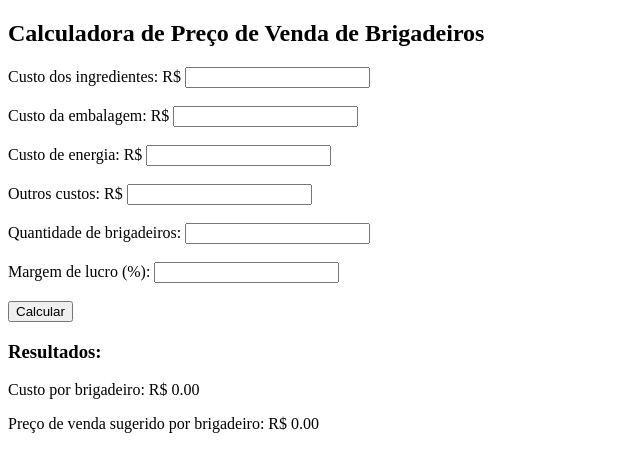
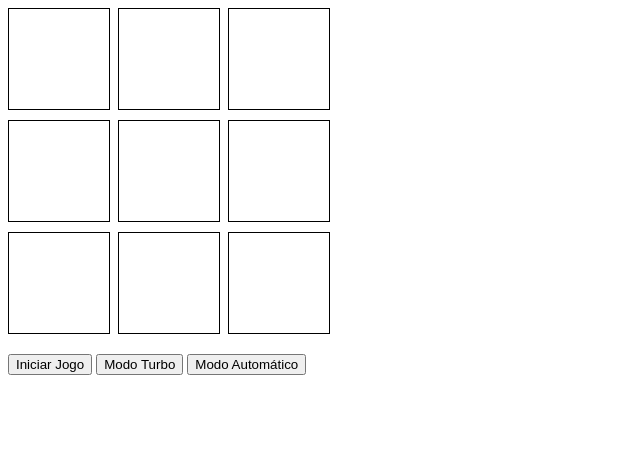
Before and after one commit to ScriptHit/alien, a plain HTML site: page index.html in a window 1280 px wide. Shown: the whole page, without its empty margins (0-640 px from the left). Drawn offline with Linux system fonts and the light colour scheme.

Commit message:
Update index.html

```diff
--- a/index.html
+++ b/index.html
@@ -1,25 +1,83 @@
 <!DOCTYPE html>
-<html lang="en">
+<html lang="pt-BR">
 <head>
     <meta charset="UTF-8">
     <meta name="viewport" content="width=device-width, initial-scale=1.0">
-    <title>Calculadora de Preço de Venda</title>
+    <title>Jogo do Tigrinho</title>
+    <style>
+        #gameArea {
+            display: grid;
+            grid-template-columns: repeat(3, 100px);
+            gap: 10px;
+            margin-bottom: 20px;
+        }
+        .symbol {
+            width: 100px;
+            height: 100px;
+            display: flex;
+            align-items: center;
+            justify-content: center;
+            border: 1px solid black;
+        }
+    </style>
 </head>
 <body>
-    <h2>Calculadora de Preço de Venda de Brigadeiros</h2>
-    <form id="calculatorForm">
-        Custo dos ingredientes: R$ <input type="number" id="custo_ingredientes"><br><br>
-        Custo da embalagem: R$ <input type="number" id="custo_embalagem"><br><br>
-        Custo de energia: R$ <input type="number" id="custo_energia"><br><br>
-        Outros custos: R$ <input type="number" id="outros_custos"><br><br>
-        Quantidade de brigadeiros: <input type="number" id="quantidade_brigadeiros"><br><br>
-        Margem de lucro (%): <input type="number" id="margem_lucro"><br><br>
-        <button type="button" onclick="calcular()">Calcular</button>
-    </form>
-    <h3>Resultados:</h3>
-    <p>Custo por brigadeiro: R$ <span id="custo_por_brigadeiro">0.00</span></p>
-    <p>Preço de venda sugerido por brigadeiro: R$ <span id="preco_venda">0.00</span></p>
+    <div id="gameArea">
+        <!-- 9 símbolos na grade 3x3 -->
+        <div class="symbol" id="s0"></div>
+        <div class="symbol" id="s1"></div>
+        <div class="symbol" id="s2"></div>
+        <div class="symbol" id="s3"></div>
+        <div class="symbol" id="s4"></div>
+        <div class="symbol" id="s5"></div>
+        <div class="symbol" id="s6"></div>
+        <div class="symbol" id="s7"></div>
+        <div class="symbol" id="s8"></div>
+    </div>
 
-    <script src="script.js"></script>
+    <button onclick="startGame()">Iniciar Jogo</button>
+    <button onclick="toggleTurbo()">Modo Turbo</button>
+    <button onclick="autoPlay()">Modo Automático</button>
+
+    <script>
+        const symbols = ["Laranja", "Sino Azul", "Envelope Vermelho", "Saco de Moedas", "Adorno Jade", "Enfeite Dourado", "Wild"];
+        const payouts = [3, 5, 8, 10, 25, 100, 250];
+        let turboMode = false;
+
+        function getRandomSymbol() {
+            return symbols[Math.floor(Math.random() * symbols.length)];
+        }
+
+        function startGame() {
+            for (let i = 0; i < 9; i++) {
+                document.getElementById(`s${i}`).innerText = getRandomSymbol();
+            }
+            checkWin();
+        }
+
+        function checkWin() {
+            // Verificar combinações vencedoras (simplificado)
+            for (let i = 0; i < 3; i++) {
+                if (document.getElementById(`s${i*3}`).innerText === document.getElementById(`s${i*3 + 1}`).innerText &&
+                    document.getElementById(`s${i*3}`).innerText === document.getElementById(`s${i*3 + 2}`).innerText) {
+                    alert(`Você ganhou com ${document.getElementById(`s${i*3}`).innerText} na linha ${i+1}!`);
+                }
+            }
+        }
+
+        function toggleTurbo() {
+            turboMode = !turboMode;
+            alert(turboMode ? "Modo Turbo Ativado!" : "Modo Turbo Desativado!");
+        }
+
+        function autoPlay() {
+            const rounds = prompt("Quantas rodadas automáticas você deseja?", "10");
+            for (let i = 0; i < rounds; i++) {
+                setTimeout(() => {
+                    startGame();
+                }, turboMode ? 500 : 1000 * i);
+            }
+        }
+    </script>
 </body>
 </html>
```
